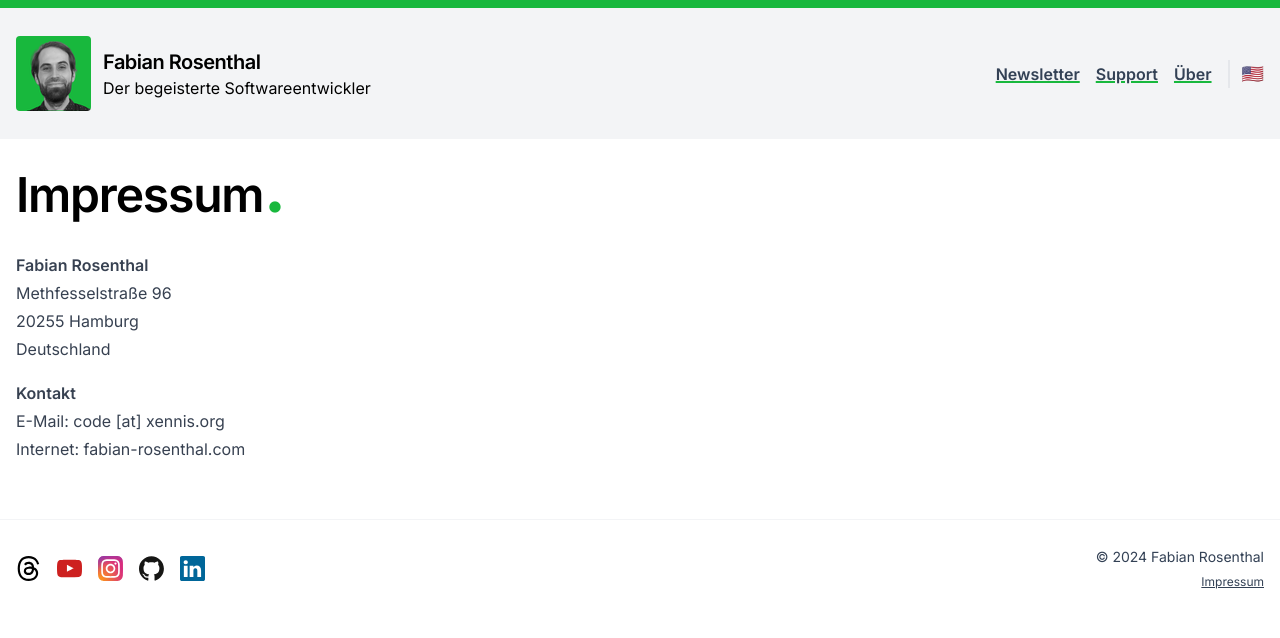
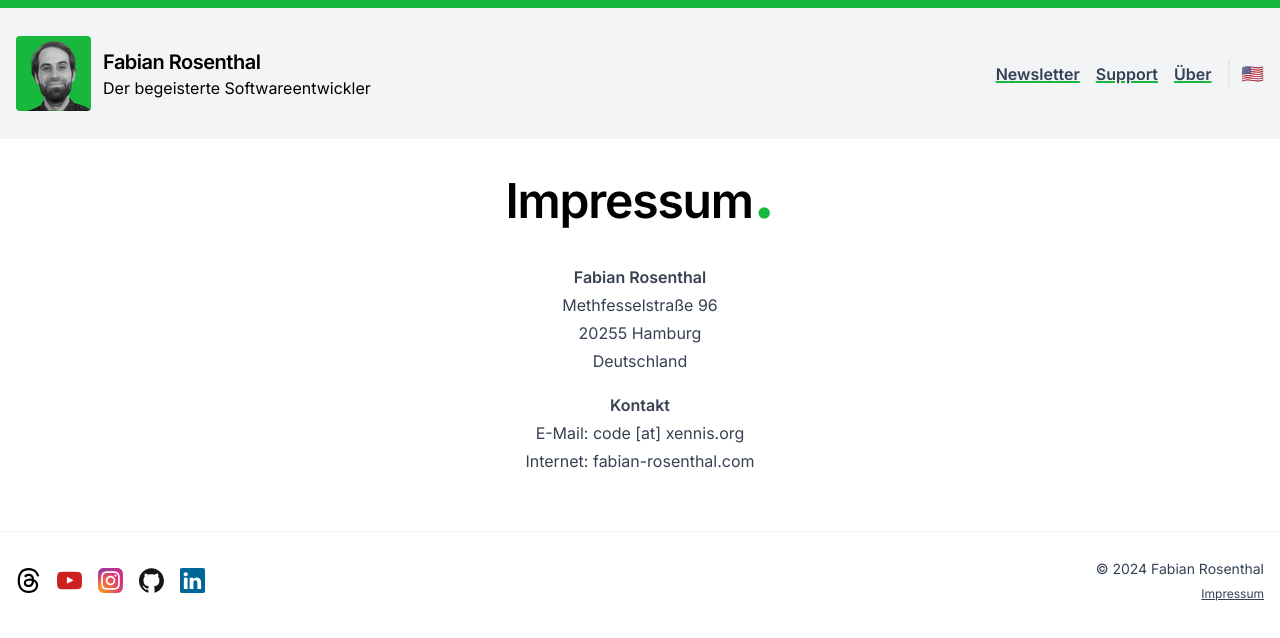
Before and after one commit to Xennis/fabian-rosenthal.com, a Next.js app: page /de/legal in a window 1280 px wide. Shown: the top 638 px of the page. Built offline with nearby package versions, Linux system fonts and the light colour scheme.

Commit message:
Create headline component

```diff
--- a/src/app/[lang]/legal/page.tsx
+++ b/src/app/[lang]/legal/page.tsx
@@ -4,6 +4,7 @@ import { legalPage } from "@/lib/links"
 import { createAlternativeUrls } from "@/lib/next"
 import { i18n } from "@/content/i18n/config"
 import { Dot } from "@/components/dot"
+import { Headline } from "@/components/layout/headline"
 
 export function generateMetadata({ params }: { params: { lang: string } }): Metadata | null {
   const data =
@@ -28,13 +29,11 @@ export function generateMetadata({ params }: { params: { lang: string } }): Meta
 }
 
 export default function LegalPage({ params }: { params: { lang: string } }) {
-  if (params.lang === i18n.defaultLocale) {
   return (
+    <div className="max-width-regular text-center">
+      {params.lang === i18n.defaultLocale ? (
         <>
-        <h1 className="pb-6">
-          Legal Notice
-          <Dot />
-        </h1>
+          <Headline>Legal Notice</Headline>
           <p>
             <span className="font-semibold">Fabian Rosenthal</span>
             <br />
@@ -54,15 +53,9 @@ export default function LegalPage({ params }: { params: { lang: string } }) {
             <br />
           </p>
         </>
-    )
-  }
-
-  return (
+      ) : (
         <>
-      <h1 className="pb-6">
-        Impressum
-        <Dot />
-      </h1>
+          <Headline>Impressum</Headline>
           <p>
             <span className="font-semibold">Fabian Rosenthal</span>
             <br />
@@ -81,5 +74,7 @@ export default function LegalPage({ params }: { params: { lang: string } }) {
             <br />
           </p>
         </>
+      )}
+    </div>
   )
 }
--- a/src/app/[lang]/newsletter/page.tsx
+++ b/src/app/[lang]/newsletter/page.tsx
@@ -7,6 +7,7 @@ import { newsletterPage } from "@/lib/links"
 import { GdprIframe } from "@/components/gdpr-iframe"
 import { getCollections } from "@/content/i18n/collections"
 import { i18n } from "@/content/i18n/config"
+import { Headline } from "@/components/layout/headline"
 
 export function generateMetadata({ params }: { params: { lang: string } }): Metadata | null {
   const data =
@@ -46,13 +47,9 @@ export default function NewsletterPage({ params }: { params: { lang: string } })
 
   return (
     <div className="max-width-regular">
-      <div className="mb-6 text-center">
-        <h1 className="leading-tight">
-          {dictionary.component.newsletter.headline}
-          <Dot/>
-        </h1>
-        <div>{dictionary.component.newsletter.subtitle}</div>
-      </div>
+      <Headline subtitle={dictionary.component.newsletter.subtitle}>
+        {dictionary.component.newsletter.headline}
+      </Headline>
       <GdprIframe
         config={{
           ...collections.gdprIframe.substack,
@@ -60,7 +57,7 @@ export default function NewsletterPage({ params }: { params: { lang: string } })
         }}
         dictionary={dictionary.component.gdprIframe}
       >
-        <SubstackIframe/>
+        <SubstackIframe />
       </GdprIframe>
     </div>
   )
--- a/src/app/[lang]/voluntary-support/page.tsx
+++ b/src/app/[lang]/voluntary-support/page.tsx
@@ -9,6 +9,7 @@ import { getCollections } from "@/content/i18n/collections"
 import CalComIframe from "@/components/calcom"
 import { Hero } from "@/components/layout/hero"
 import { i18n } from "@/content/i18n/config"
+import { Headline } from "@/components/layout/headline"
 
 export function generateMetadata({ params }: { params: { lang: string } }): Metadata | null {
   const data =
@@ -40,13 +41,9 @@ export default function VoluntarySupportPage({ params }: { params: { lang: strin
 
   return (
     <>
-      <div className="mb-6 text-center">
-        <h1 className="text-center leading-tight">
+      <Headline subtitle={dictionary.component.voluntarySupport.subtitle}>
         {dictionary.component.voluntarySupport.headline}
-          <Dot />
-        </h1>
-        <div>{dictionary.component.voluntarySupport.subtitle}</div>
-      </div>
+      </Headline>
       <div className="max-width-regular">
         {params.lang === i18n.defaultLocale ? (
           <div>
@@ -60,8 +57,8 @@ export default function VoluntarySupportPage({ params }: { params: { lang: strin
               processing, scripts, programming, etc.).
             </p>
             <p>
-            <b>What can you expect?</b> Definitely a nice conversation. Whether I can really help you depends heavily on
-            your matter. Here are a few examples of what I&apos;m familiar with and what I&apos;m not:
+              <b>What can you expect?</b> Definitely a nice conversation. Whether I can really help you depends heavily
+              on your matter. Here are a few examples of what I&apos;m familiar with and what I&apos;m not:
             </p>
             <ul className="grid list-none text-sm sm:grid-cols-2 lg:grid-cols-3">
               <li>✅ Software development</li>
--- a/src/app/globals.css
+++ b/src/app/globals.css
@@ -7,7 +7,7 @@
 }
 
 .max-width-regular {
-  @apply max-w-screen-lg mx-auto;
+  @apply mx-auto max-w-screen-lg;
 }
 
 main a {
--- /dev/null
+++ b/src/components/layout/headline.tsx
@@ -0,0 +1,13 @@
+import { Dot } from "@/components/dot"
+
+export function Headline({ subtitle, children }: { subtitle?: string; children: React.ReactNode }) {
+  return (
+    <div className="mb-6 text-center">
+      <h1 className="leading-tight">
+        {children}
+        <Dot />
+      </h1>
+      {subtitle && <div>{subtitle}</div>}
+    </div>
+  )
+}
--- a/src/components/layout/root-layout.tsx
+++ b/src/components/layout/root-layout.tsx
@@ -19,7 +19,7 @@ export function RootLayout({ children, lang }: { children: React.ReactNode; lang
       <body className="h-full min-w-[280px] border-t-8 border-[#18b83d]" suppressHydrationWarning>
         <Header homeHref={homePage(lang)} navLinks={collections.header.navLinks} dictionary={dictionary.header} />
         <div className="mx-auto max-w-screen-xl">
-          <main className="pxcontent pt-8 pb-12">{children}</main>
+          <main className="pxcontent pb-12 pt-8">{children}</main>
           <Footer
             socialLinks={collections.socialLinks}
             navLinks={collections.footer.navLinks}
```
Lines whose indentation alone changed are shown as unchanged.
